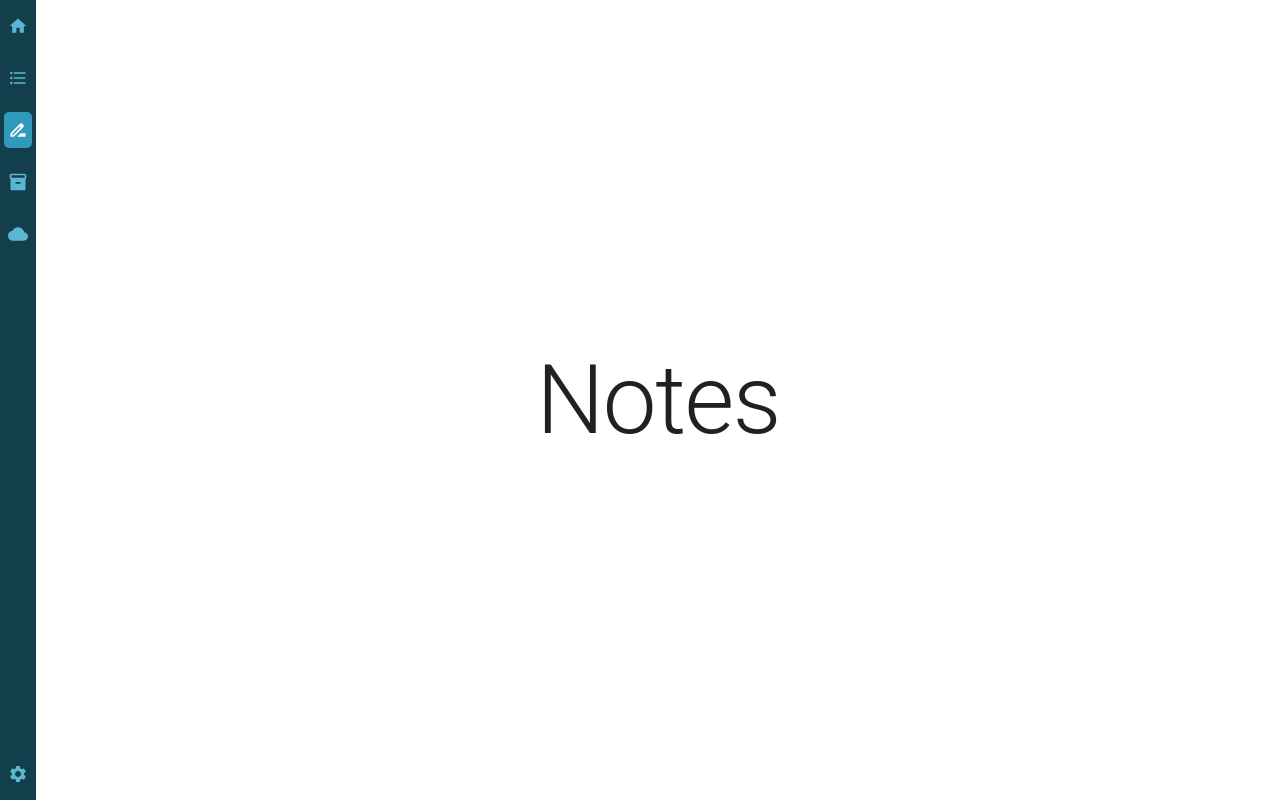
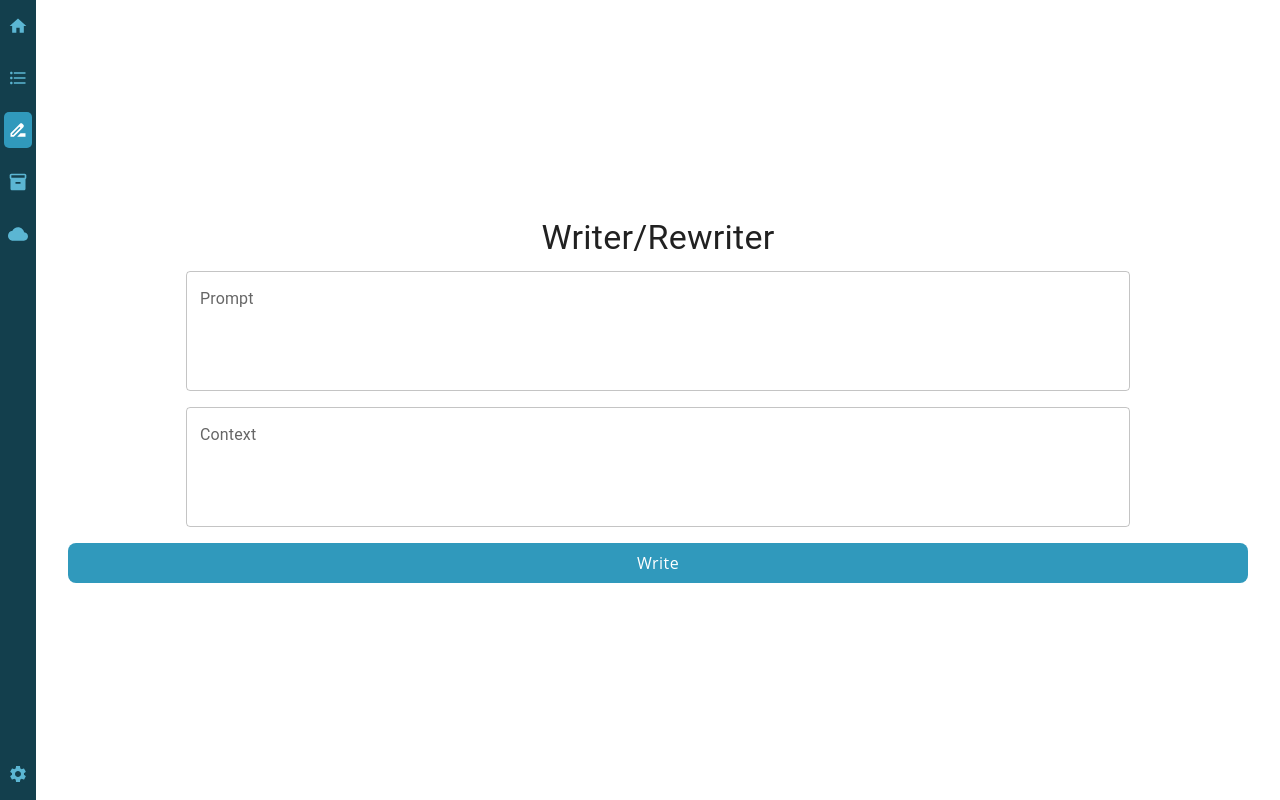
Before and after one commit to Polygon2024/SummarAIze, a React (Vite) app: page / in a window 1280 px wide. Both pictures are taken after a click on the tab 18 px from the left and 130 px from the top of the page. Built offline with nearby package versions, Linux system fonts and the light colour scheme.

Commit message:
Edit WriteRewrite to include prompt box and handle writing

```diff
--- a/src/components/Tabs/WriterRewriter.tsx
+++ b/src/components/Tabs/WriterRewriter.tsx
@@ -1,17 +1,86 @@
-import React from 'react';
-import { Typography, Box } from '@mui/material';
+import React, { useState } from 'react';
+import { Typography, Box, TextField, Button } from '@mui/material';
+import { writeText } from '../../services/write';
 
 const WriterRewriter: React.FC = () => {
+  const [prompt, setPrompt] = useState('');
+  const [context, setContext] = useState('');
+  const [output, setOutput] = useState('');
+  const [loading, setLoading] = useState(false);
+  const [errorMessage, setErrorMessage] = useState('');
+
+  const handleWrite = async () => {
+    if (!prompt.trim()) {
+      alert('Please enter a prompt.');
+      return;
+    }
+
+    setLoading(true);
+    setErrorMessage('');
+
+    try {
+      const result = await writeText(prompt, context);
+
+      setOutput(result);
+    } catch (error) {
+      console.error('Error during writing process:', error);
+      setErrorMessage('An error occurred while generating text.');
+    } finally {
+      setLoading(false);
+    }
+  };
+
   return (
     <Box
       sx={{
         display: 'flex',
+        flexDirection: 'column',
         justifyContent: 'center',
         alignItems: 'center',
         height: '100%',
+        padding: 2,
       }}
     >
-      <Typography variant='h1'>Notes</Typography>
+      <Typography variant='h4' gutterBottom>
+        Writer/Rewriter
+      </Typography>
+      <TextField
+        label='Prompt'
+        variant='outlined'
+        multiline
+        rows={4}
+        value={prompt}
+        onChange={(e) => setPrompt(e.target.value)}
+        sx={{ width: '80%', marginBottom: 2 }}
+      />
+      <TextField
+        label='Context'
+        variant='outlined'
+        multiline
+        rows={4}
+        value={context}
+        onChange={(e) => setContext(e.target.value)}
+        sx={{ width: '80%', marginBottom: 2 }}
+      />
+      <Button
+        variant='contained'
+        color='primary'
+        onClick={handleWrite}
+        disabled={loading}
+      >
+        {loading ? 'Writing...' : 'Write'}
+      </Button>
+      {errorMessage && (
+        <Typography variant='body2' color='error' sx={{ marginTop: 1 }}>
+          {errorMessage}
+        </Typography>
+      )}
+      {output && (
+        <Box sx={{ width: '80%', marginTop: 2 }}>
+          <Typography variant='h6'>Output:</Typography>
+          <Typography variant='body1'>{output}</Typography>
+        </Box>
+      )}
     </Box>
   );
 };
```
